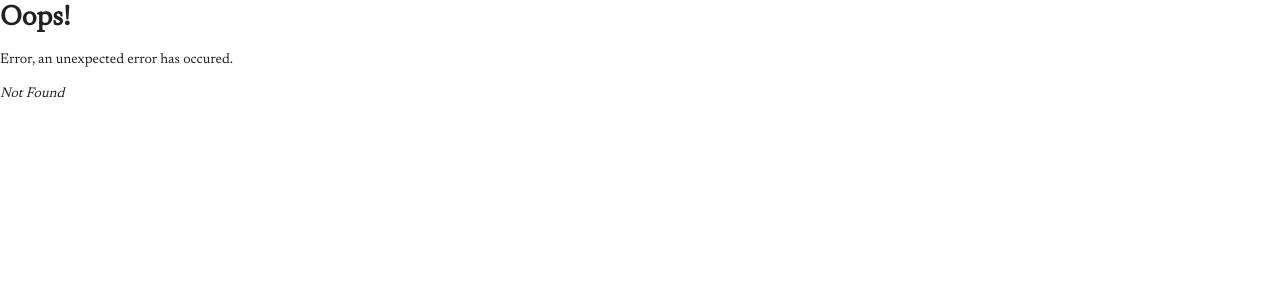
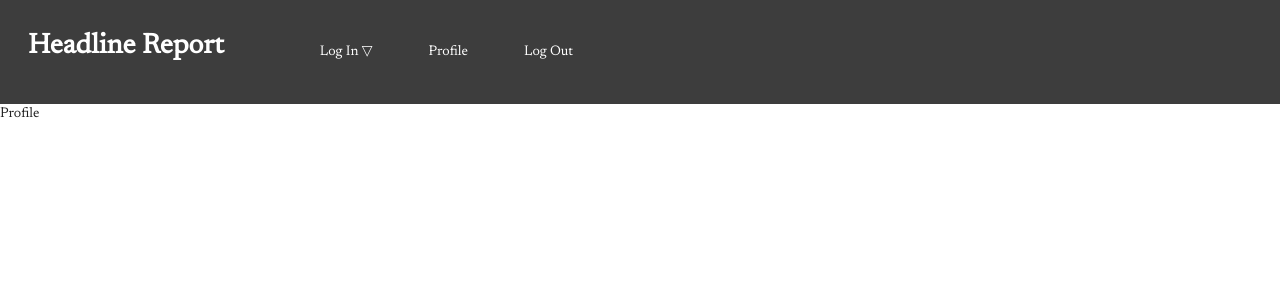
Before and after one commit to eddyK15501/headline-report, a React (Vite) app in the folder client/: page /profile in a window 1280 px wide. Before the commit this address had no page. Shown: the top 300 px of the page. Built offline with nearby package versions, Linux system fonts and the light colour scheme.

Commit message:
components folder organization; Profile.jsx react-routing; Signup component

```diff
--- a/client/src/App.jsx
+++ b/client/src/App.jsx
@@ -9,11 +9,11 @@ import {
 import { setContext } from "@apollo/client/link/context";
 import { Outlet } from "react-router-dom";
 
-import Navbar from "./components/Navbar";
+import Navbar from "./components/Navbar/Navbar";
 
 import './styles/App.scss'
 import Homepage from "./pages/Homepage";
-import Login from "./components/CreateAccount"
+import Login from "./components/Login/CreateAccount"
 
 const httpLink = createHttpLink({
   uri: "/graphql",
--- a/client/src/components/Search.jsx
+++ b/client/src/components/Searchbar/Search.jsx
@@ -1,7 +1,7 @@
 /* eslint-disable react/prop-types */
 /* eslint-disable no-unused-vars */
 import { useState } from "react";
-import searchNews from "../../utils/API";
+import searchNews from "../../../utils/API";
 
 const Search = ({ handleSearchInput }) => {
   const [searchInput, setSearchInput] = useState("");
--- a/client/src/pages/Homepage.jsx
+++ b/client/src/pages/Homepage.jsx
@@ -1,10 +1,10 @@
 /* eslint-disable no-unused-vars */
 import { useState } from "react";
 
-import Search from "../components/Search";
+import Search from "../components/Searchbar/Search";
 
-import NewsResults from "../components/NewsResults";
-import CreateAccount from "../components/CreateAccount";
+import NewsResults from "../components/Card/NewsResults";
+import CreateAccount from "../components/Login/CreateAccount";
 
 const Homepage = () => {
   const [searchedNews, setSearchedNews] = useState([])
--- /dev/null
+++ b/client/src/pages/Profile.jsx
@@ -0,0 +1,10 @@
+import React from 'react'
+
+// path is to localhost:3000/profile; build this Profile component to render username, email, and the saved news
+const Profile = () => {
+  return (
+    <div>Profile</div>
+  )
+}
+
+export default Profile
```
Also changed, not shown: client/src/components/Signup/Signup.jsx (added, +9 -0 lines), client/src/main.jsx (+6 -1 lines), client/src/components/Card/NewsResults.jsx (renamed from client/src/components/NewsResults.jsx), client/src/components/Login/CreateAccount.jsx (renamed from client/src/components/CreateAccount.jsx), client/src/components/Navbar/Navbar.jsx (renamed from client/src/components/Navbar.jsx).
